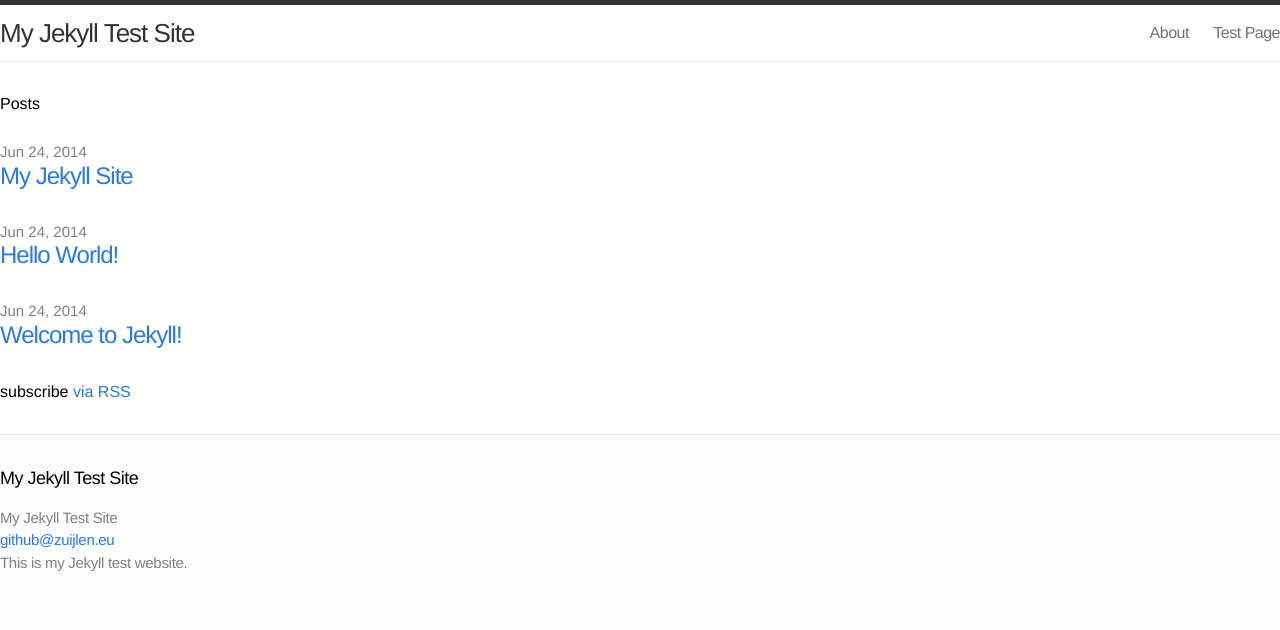
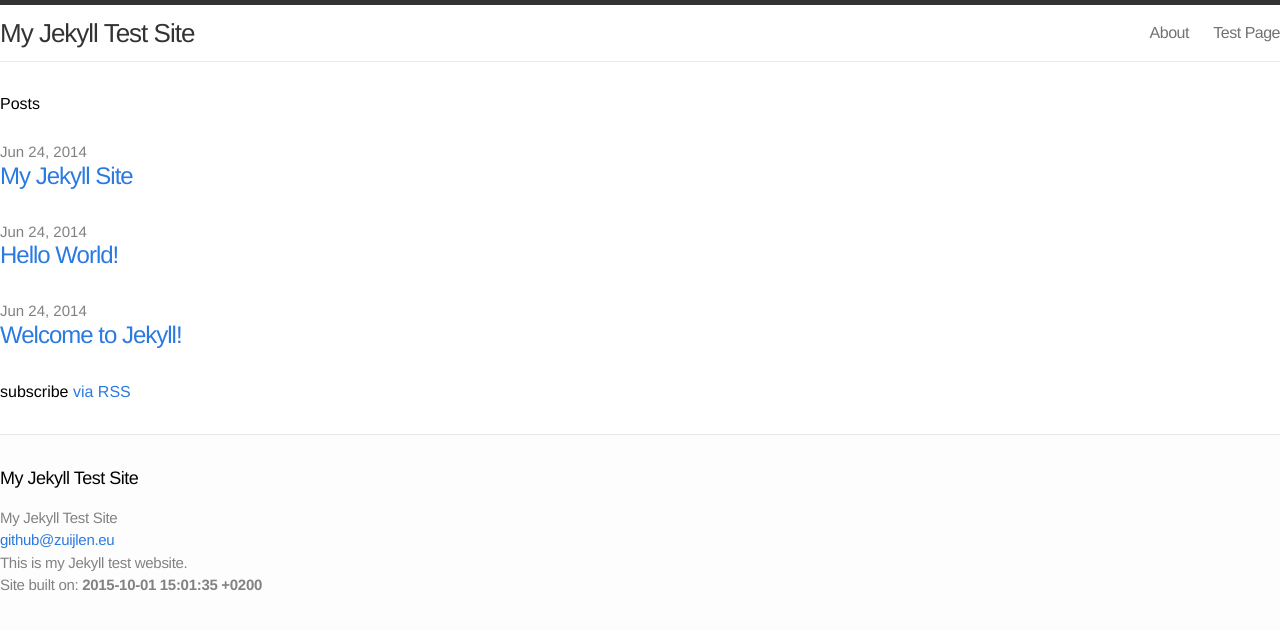
Before and after one commit to remcovz/hello-world, a Jekyll site: the page built from index.html, in a window 1280 px wide. Shown: the top 630 px of the page. Built offline with Jekyll 4.4.1, drawn with Linux system fonts in a browser that asks for light colours.

Commit message:
added "Site built on" line

```diff
--- a/_includes/footer.html
+++ b/_includes/footer.html
@@ -47,6 +47,7 @@
 
       <div class="footer-col  footer-col-3">
         <p class="text">{{ site.description }}</p>
+        <p class="text">Site built on: <b>{{ site.time }}</b></p>
       </div>
     </div>
 
```
